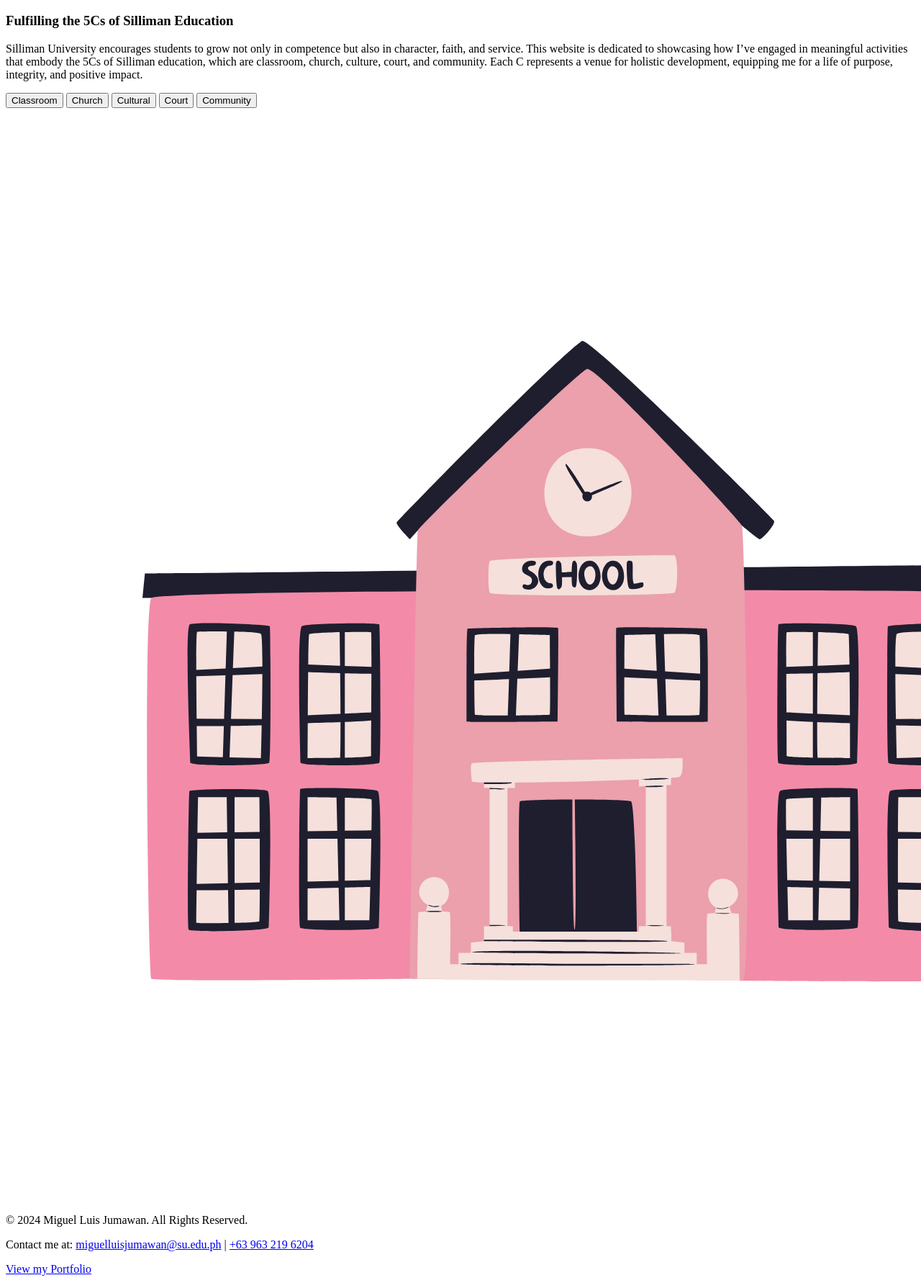
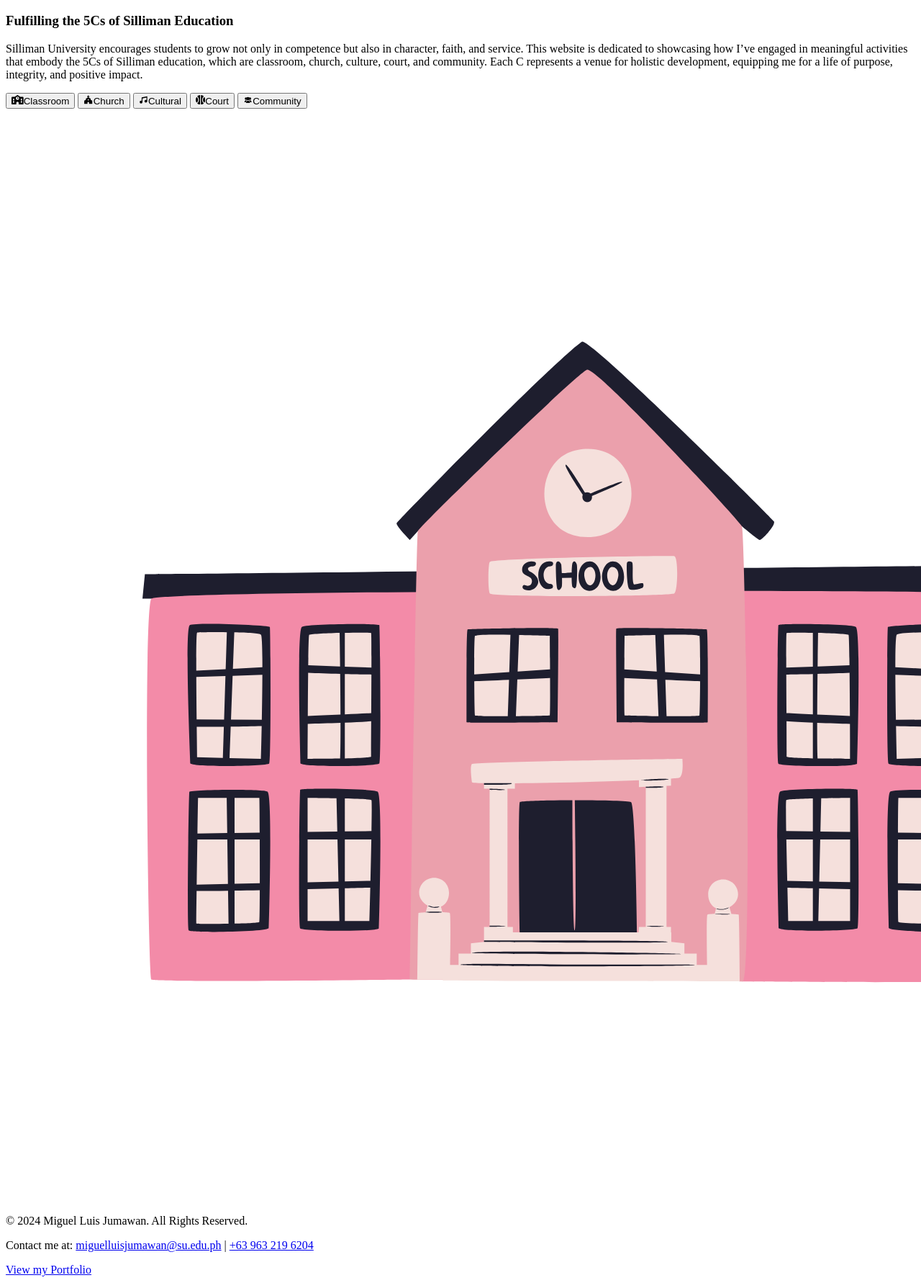
Before and after one commit to jlumi382/ge10a-journal, a Flask app: page / in a window 1280 px wide; the page is wider, and only the part inside the window is pictured. Shown: the part 103-1892 px from the top of that part at 72% size. Run offline with Flask 3, Linux system fonts and the light colour scheme; some web fonts are replaced.

Commit message:
remove nerd fonts

```diff
--- a/static/css/fonts.css
+++ b/static/css/fonts.css
@@ -1,29 +1,5 @@
 @import url('https://fonts.googleapis.com/css2?family=Archivo+Black&family=Lilita+One&family=Paytone+One&family=Rowdies:wght@300;400;700&display=swap');
 @import url('https://fonts.googleapis.com/css2?family=Archivo+Black&family=Inria+Sans:ital,wght@0,300;0,400;0,700;1,300;1,400;1,700&family=Lilita+One&family=Paytone+One&family=Rowdies:wght@300;400;700&display=swap');
-@import url('https://www.nerdfonts.com/assets/css/webfont.css');
-
-@font-face {
-  font-family: 'SymbolsNerdFont';
-  src: url('../fonts/SymbolsNerdFont-Regular.ttf') format('truetype');
-  font-weight: normal;
-  font-style: normal;
-}
-
-@font-face {
-  font-family: 'SymbolsNerdFontMono';
-  src: url('../fonts/SymbolsNerdFontMono-Regular.ttf') format('truetype');
-  font-weight: normal;
-  font-style: normal;
-}
-
-/* Apply the fonts to elements */
-.nf {
-  font-family: 'SymbolsNerdFont', sans-serif;
-}
-
-.nf-mono {
-  font-family: 'SymbolsNerdFontMono', sans-serif;
-}
 
 .inria-sans-light {
   font-family: "Inria Sans", sans-serif;
--- a/templates/index.html
+++ b/templates/index.html
@@ -19,11 +19,11 @@
 
             <!-- Navigation Buttons -->
             <nav class="navigation">
-                <a href="/classroom"><button><i class="nf-fa-school"></i> Classroom</button></a>
-                <a href="/church"><button><i class="nf-fa-church"></i> Church</button></a>
-                <a href="/cultural"><button><i class="nf-md-party_popper"></i> Cultural</button></a>
-                <a href="/court"><button><i class="nf-md-tennis_ball"></i> Court</button></a>
-                <a href="/community"><button><i class="nf-md-account_group"></i> Community</button></a>
+            <a href="/classroom"><button><svg xmlns="http://www.w3.org/2000/svg" width="1.25em" height="1em" viewBox="0 0 640 512"><path fill="currentColor" d="M337.8 5.4c-10.8-7.2-24.8-7.2-35.6 0L166.3 96H48c-26.5 0-48 21.5-48 48v320c0 26.5 21.5 48 48 48h208v-96c0-35.3 28.7-64 64-64s64 28.7 64 64v96h208c26.5 0 48-21.5 48-48V144c0-26.5-21.5-48-48-48H473.7zM96 192h32c8.8 0 16 7.2 16 16v64c0 8.8-7.2 16-16 16H96c-8.8 0-16-7.2-16-16v-64c0-8.8 7.2-16 16-16m400 16c0-8.8 7.2-16 16-16h32c8.8 0 16 7.2 16 16v64c0 8.8-7.2 16-16 16h-32c-8.8 0-16-7.2-16-16zM96 320h32c8.8 0 16 7.2 16 16v64c0 8.8-7.2 16-16 16H96c-8.8 0-16-7.2-16-16v-64c0-8.8 7.2-16 16-16m400 16c0-8.8 7.2-16 16-16h32c8.8 0 16 7.2 16 16v64c0 8.8-7.2 16-16 16h-32c-8.8 0-16-7.2-16-16zM232 176a88 88 0 1 1 176 0a88 88 0 1 1-176 0m88-48c-8.8 0-16 7.2-16 16v32c0 8.8 7.2 16 16 16h32c8.8 0 16-7.2 16-16s-7.2-16-16-16h-16v-16c0-8.8-7.2-16-16-16"/></svg>Classroom</button></a>
+             <a href="/church"><button><svg xmlns="http://www.w3.org/2000/svg" width="1em" height="1em" viewBox="0 0 24 24"><path fill="currentColor" d="M2 22v-8l4-1.775V9l5-2.5V5H9V3h2V1h2v2h2v2h-2v1.5L18 9v3.225L22 14v8h-8v-3q0-.825-.587-1.412T12 17t-1.412.588T10 19v3zm10-8.5q.625 0 1.063-.437T13.5 12t-.437-1.062T12 10.5t-1.062.438T10.5 12t.438 1.063T12 13.5"/></svg>Church</button></a>
+            <a href="/cultural"><button><svg xmlns="http://www.w3.org/2000/svg" width="1em" height="1em" viewBox="0 0 24 24"><path fill="currentColor" d="M21 3v12.5a3.5 3.5 0 0 1-3.5 3.5a3.5 3.5 0 0 1-3.5-3.5a3.5 3.5 0 0 1 3.5-3.5c.54 0 1.05.12 1.5.34V6.47L9 8.6v8.9A3.5 3.5 0 0 1 5.5 21A3.5 3.5 0 0 1 2 17.5A3.5 3.5 0 0 1 5.5 14c.54 0 1.05.12 1.5.34V6z"/></svg>Cultural</button></a>
+                <a href="/court"><button><svg xmlns="http://www.w3.org/2000/svg" width="1em" height="1em" viewBox="0 0 14 14"><path fill="currentColor" fill-rule="evenodd" d="M1.333 2.89A6.97 6.97 0 0 0 0 7a6.97 6.97 0 0 0 1.333 4.11A4.55 4.55 0 0 0 2.87 9.355A5.2 5.2 0 0 0 3.423 7a5.24 5.24 0 0 0-.553-2.355A4.55 4.55 0 0 0 1.333 2.89m.826-.947a5.8 5.8 0 0 1 1.826 2.138c.453.895.688 1.9.688 2.919a6.5 6.5 0 0 1-.688 2.92a5.8 5.8 0 0 1-1.826 2.137a6.98 6.98 0 0 0 4.216 1.915V.028c-1.63.144-3.1.847-4.216 1.915m5.466 12.03a6.98 6.98 0 0 0 4.216-1.916a5.8 5.8 0 0 1-1.826-2.138A6.5 6.5 0 0 1 9.327 7c0-1.02.235-2.024.688-2.92a5.8 5.8 0 0 1 1.825-2.137A6.98 6.98 0 0 0 7.626.028v13.944ZM14 7a6.97 6.97 0 0 1-1.333 4.11a4.55 4.55 0 0 1-1.537-1.755A5.2 5.2 0 0 1 10.577 7c0-.828.191-1.64.553-2.355a4.55 4.55 0 0 1 1.537-1.755A6.97 6.97 0 0 1 14 7" clip-rule="evenodd"/></svg>Court</button></a>
+                <a href="/community"><button><svg xmlns="http://www.w3.org/2000/svg" width="1em" height="1em" viewBox="0 0 24 24"><circle cx="12" cy="9" r="4" fill="currentColor"/><circle cx="17" cy="9" r="3" fill="currentColor"/><circle cx="7" cy="9" r="3" fill="currentColor"/><path fill="currentColor" fill-rule="evenodd" d="M17.569 18h2.326c.592 0 1.045-.51.902-1.084C20.428 15.446 19.448 13 17 13c-.886 0-1.58.32-2.122.8c1.508.977 2.287 2.69 2.69 4.2m-8.446-4.2A3.1 3.1 0 0 0 7 13c-2.448 0-3.428 2.446-3.797 3.916c-.143.574.31 1.084.902 1.084h2.327c.403-1.51 1.182-3.223 2.69-4.2" clip-rule="evenodd"/><path fill="currentColor" d="M12 14c3.709 0 4.666 3.301 4.914 5.006c.08.547-.362.994-.914.994H8c-.552 0-.993-.447-.914-.994C7.334 17.301 8.291 14 12 14"/></svg>Community</button></a>
             </nav>
         </article>
 
```
Also changed, not shown: 2 other files.
